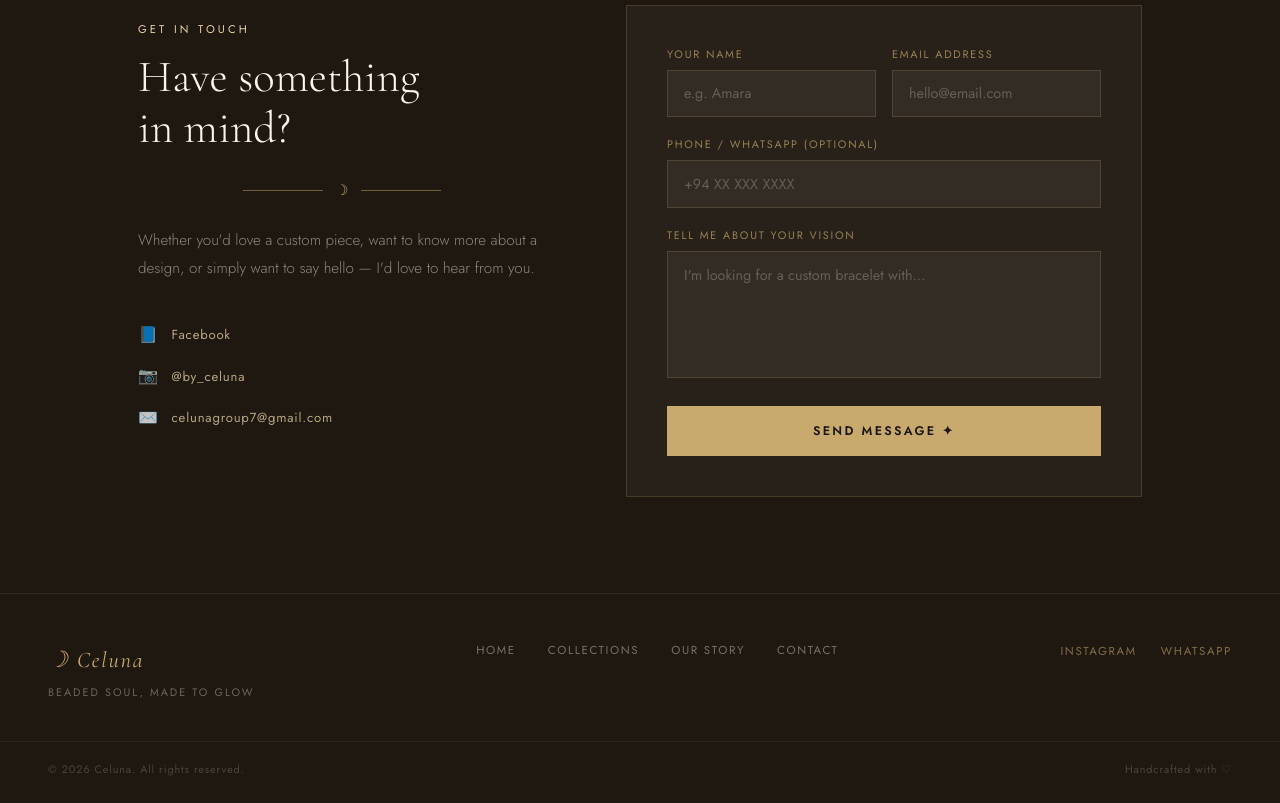
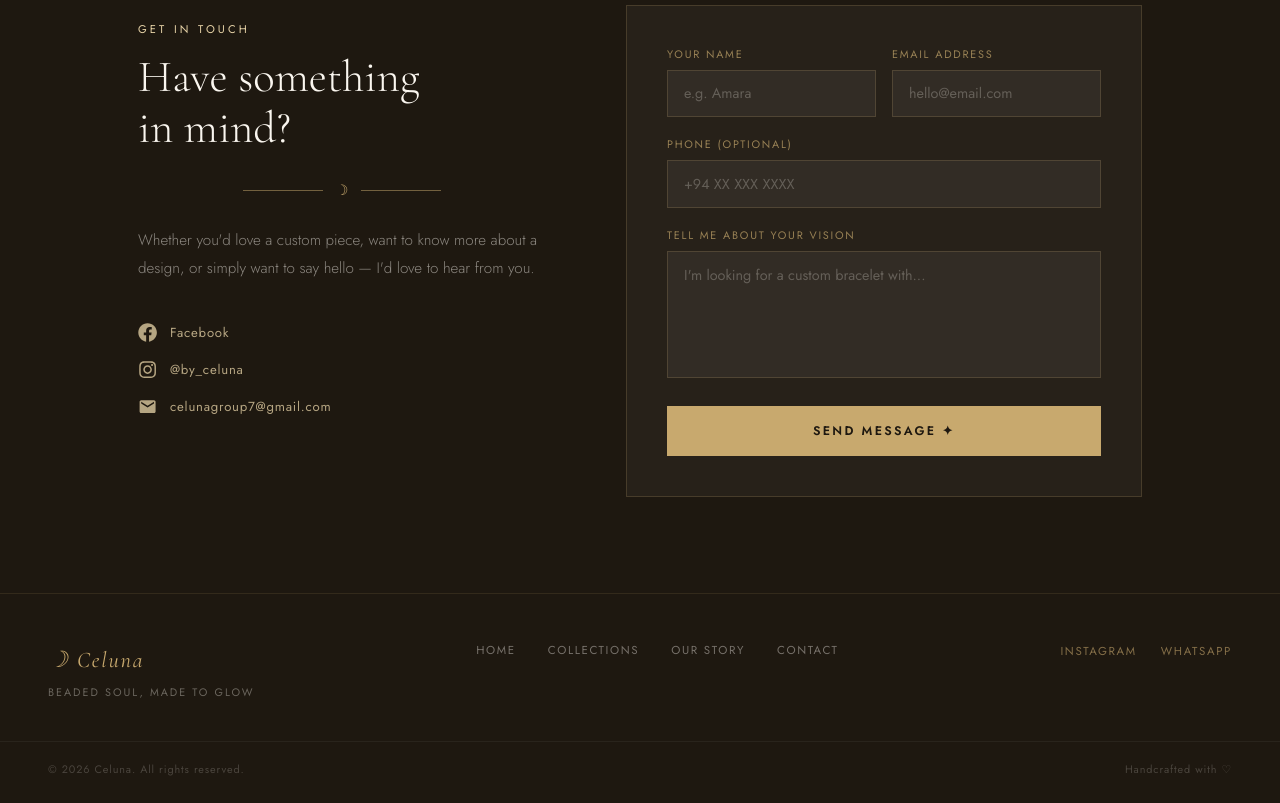
Before and after one commit to PasinduTY/celuna, a React (Create React App) app: page / in a window 1280 px wide. Shown: the part 2860-3663 px from the top of the page. Built offline with nearby package versions, Linux system fonts and the light colour scheme.

Commit message:
Change contact icons

```diff
--- a/package.json
+++ b/package.json
@@ -9,6 +9,7 @@
     "@testing-library/user-event": "^13.5.0",
     "react": "^19.2.6",
     "react-dom": "^19.2.6",
+    "react-icons": "^5.6.0",
     "react-scripts": "5.0.1",
     "web-vitals": "^2.1.4"
   },
--- a/src/components/Contact.css
+++ b/src/components/Contact.css
@@ -13,7 +13,9 @@
   align-items: start;
 }
 
-.contact-header { padding-top: 1rem; }
+.contact-header {
+  padding-top: 1rem;
+}
 
 .contact-sub {
   font-size: 0.95rem;
@@ -40,14 +42,19 @@
   transition: color 0.2s;
 }
 
-.contact-info-item:hover { color: var(--gold); }
+.contact-info-item:hover {
+  color: var(--gold);
+}
 
-.info-icon { font-size: 1rem; }
+.info-icon {
+  font-size: 1.2rem;
+  flex-shrink: 0;
+}
 
 /* Form */
 .contact-form-wrap {
-  background: rgba(255,255,255,0.04);
-  border: 1px solid rgba(200,169,110,0.2);
+  background: rgba(255, 255, 255, 0.04);
+  border: 1px solid rgba(200, 169, 110, 0.2);
   padding: 2.5rem;
 }
 
@@ -73,13 +80,13 @@
   font-size: 0.68rem;
   letter-spacing: 0.16em;
   text-transform: uppercase;
-  color: rgba(200,169,110,0.7);
+  color: rgba(200, 169, 110, 0.7);
 }
 
 .form-group input,
 .form-group textarea {
-  background: rgba(255,255,255,0.05);
-  border: 1px solid rgba(200,169,110,0.2);
+  background: rgba(255, 255, 255, 0.05);
+  border: 1px solid rgba(200, 169, 110, 0.2);
   color: var(--cream);
   padding: 0.8rem 1rem;
   font-family: var(--font-sans);
@@ -91,7 +98,7 @@
 
 .form-group input::placeholder,
 .form-group textarea::placeholder {
-  color: rgba(250,246,239,0.25);
+  color: rgba(250, 246, 239, 0.25);
 }
 
 .form-group input:focus,
@@ -110,7 +117,9 @@
   letter-spacing: 0.18em;
   text-transform: uppercase;
   cursor: pointer;
-  transition: opacity 0.2s, transform 0.2s;
+  transition:
+    opacity 0.2s,
+    transform 0.2s;
   margin-top: 0.5rem;
 }
 
@@ -141,7 +150,7 @@
 
 .form-success p {
   font-size: 0.9rem;
-  color: rgba(250,246,239,0.5);
+  color: rgba(250, 246, 239, 0.5);
 }
 
 @media (max-width: 900px) {
@@ -150,5 +159,7 @@
     padding: 0 1.5rem;
     gap: 3rem;
   }
-  .form-row { grid-template-columns: 1fr; }
+  .form-row {
+    grid-template-columns: 1fr;
+  }
 }
--- a/src/components/Contact.jsx
+++ b/src/components/Contact.jsx
@@ -1,6 +1,8 @@
 import React, { useState } from "react";
 import "./Contact.css";
 import { brandInfo } from "../data/products";
+import { FaFacebook, FaInstagram } from "react-icons/fa";
+import { MdEmail } from "react-icons/md";
 
 const Contact = () => {
   const [form, setForm] = useState({
@@ -16,7 +18,6 @@ const Contact = () => {
 
   const handleSubmit = (e) => {
     e.preventDefault();
-    // TODO: Connect to a form service like Formspree or EmailJS
     console.log("Form submitted:", form);
     setSent(true);
   };
@@ -45,6 +46,7 @@ const Contact = () => {
             or simply want to say hello — I'd love to hear from you.
           </p>
 
+          {/* Contact info */}
           <div className="contact-info">
             <a
               href={brandInfo.facebook}
@@ -52,7 +54,7 @@ const Contact = () => {
               target="_blank"
               rel="noreferrer"
             >
-              <span className="info-icon">📘</span>
+              <FaFacebook className="info-icon" />
               <span>Facebook</span>
             </a>
             <a
@@ -61,11 +63,11 @@ const Contact = () => {
               target="_blank"
               rel="noreferrer"
             >
-              <span className="info-icon">📷</span>
+              <FaInstagram className="info-icon" />
               <span>{brandInfo.instagram}</span>
             </a>
             <a href={`mailto:${brandInfo.email}`} className="contact-info-item">
-              <span className="info-icon">✉️</span>
+              <MdEmail className="info-icon" />
               <span>{brandInfo.email}</span>
             </a>
           </div>
@@ -106,7 +108,7 @@ const Contact = () => {
                 </div>
               </div>
               <div className="form-group">
-                <label>Phone / WhatsApp (optional)</label>
+                <label>Phone (optional)</label>
                 <input
                   name="phone"
                   type="tel"
```
Also changed, not shown: 1 other file (tests, documents, lock files or other folders).
